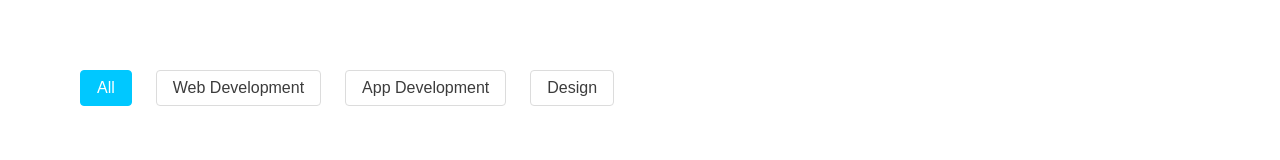
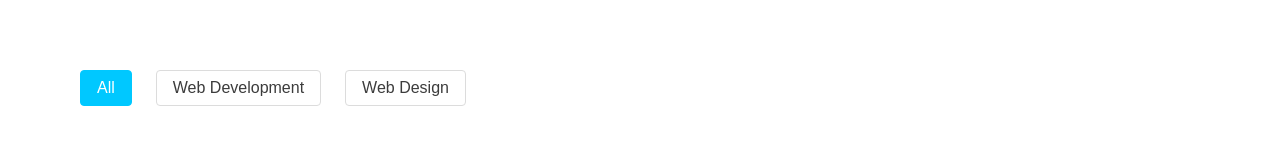
Before and after one commit to MaiTheHao/myprofile-website, a Next.js app: page /portfolio in a window 1280 px wide. Shown: the part 290-450 px from the top of the page. Built offline with nearby package versions, Linux system fonts and the light colour scheme; a web font is replaced by a local one.

Commit message:
refactor portfolio page; enhance filter functionality and update project details

```diff
--- a/src/app/(pages)/portfolio/page.tsx
+++ b/src/app/(pages)/portfolio/page.tsx
@@ -2,11 +2,8 @@
 import React, { useState } from 'react';
 import styles from './Portfolio.module.scss';
 import ProjectCard from '@/components/project_card/ProjectCard';
-import {
-  PORTFOLIO_PAGE_CONTENT,
-  PORTFOLIO_FILTERS,
-  PORTFOLIO_ITEMS,
-} from '@/const/pages/portfolio';
+import { PORTFOLIO_CATEGORIES, PORTFOLIO_ITEMS } from '@/const/pages/portfolio';
+import { isEqualStr, notEqualStr } from '@/utils';
 
 type Props = {};
 
@@ -14,24 +11,23 @@ function Portfolio({}: Props) {
   const [activeFilters, setActiveFilters] = useState<string[]>(['All']);
 
   const handleFilterClick = (filter: string) => {
-    if (filter === 'All') {
-      // If "All" is clicked, reset to only "All"
+    if (isEqualStr(filter, 'All')) {
       setActiveFilters(['All']);
     } else {
-      // If any other filter is clicked
       setActiveFilters((prevFilters) => {
-        // If "All" is currently selected, remove it
-        const filtersWithoutAll = prevFilters.filter((f) => f !== 'All');
-
-        // Check if the filter is already selected
+        const filtersWithoutAll = prevFilters.filter((f) =>
+          notEqualStr(f, 'All'),
+        );
         if (filtersWithoutAll.includes(filter)) {
-          // Remove the filter if it's already selected
-          const result = filtersWithoutAll.filter((f) => f !== filter);
-          // If no filters left, default to "All"
+          const result = filtersWithoutAll.filter((f) =>
+            notEqualStr(f, filter),
+          );
           return result.length ? result : ['All'];
         } else {
-          // Add the new filter
-          return [...filtersWithoutAll, filter];
+          const newFilters = [...filtersWithoutAll, filter];
+          return newFilters.length === PORTFOLIO_CATEGORIES.length - 1
+            ? ['All']
+            : newFilters;
         }
       });
     }
@@ -44,16 +40,16 @@ function Portfolio({}: Props) {
   return (
     <div className={styles.container}>
       <div className={styles.portfolio_header}>
-        <h1 className={styles.portfolio_title}>
-          {PORTFOLIO_PAGE_CONTENT.title}
-        </h1>
+        <h1 className={styles.portfolio_title}>My Portfolio</h1>
         <p className={styles.portfolio_description}>
-          {PORTFOLIO_PAGE_CONTENT.description}
+          Showcasing my recent projects and works. Each project represents my
+          skills, problem-solving abilities, and passion for creating impactful
+          solutions.
         </p>
       </div>
 
       <div className={styles.filter_section}>
-        {PORTFOLIO_FILTERS.map((filter) => (
+        {PORTFOLIO_CATEGORIES.map((filter) => (
           <button
             key={filter}
             className={`${styles.filter_button} ${
--- a/src/components/social_links/SocialMedias.module.scss
+++ b/src/components/social_links/SocialMedias.module.scss
@@ -1,6 +1,6 @@
 @use '@scss_variables' as v;
 
-$icon_padding: v.$unit * 0.2;
+$icon_padding: v.$unit * .5;
 
 .list {
   position: relative;
--- a/src/const/pages/about.ts
+++ b/src/const/pages/about.ts
@@ -1,7 +1,7 @@
-import { USER_INFO, CAREER_INFO } from '../user';
+import { BASE_INFO, CAREER_INFO } from '../user';
 
 export const ABOUT_SECTIONS = {
-  personalInfo: USER_INFO.personalInfo,
+  personalInfo: BASE_INFO.personalInfo,
 
   columns: {
     left: [
--- a/src/const/pages/portfolio.ts
+++ b/src/const/pages/portfolio.ts
@@ -1,6 +1,44 @@
-import { ProjectCard as ProjectCardInterface } from '@/interfaces';
-import { PORTFOLIO_INFO } from '../user';
+import {
+  ProjectCard as ProjectCardInterface,
+} from '@/interfaces';
 
-export const PORTFOLIO_PAGE_CONTENT = PORTFOLIO_INFO.pageContent;
-export const PORTFOLIO_FILTERS = PORTFOLIO_INFO.categories;
-export const PORTFOLIO_ITEMS: ProjectCardInterface[] = PORTFOLIO_INFO.projects;
+// Projects
+export const PORTFOLIO_ITEMS: ProjectCardInterface[] = [
+  {
+    id: 1,
+    title: 'Neo-Profile Website',
+    category: 'Web Development',
+    imageUrl: '/imgs/Portfolio/My_Profile.jpg',
+    description:
+      'A personal website designed to showcase my skills, projects, and career journey while connecting with professionals in the tech industry.',
+    technologies: ['Next.js', 'Figma', 'Vercel'],
+    link: 'https://neo-profile.vercel.app/home',
+  },
+  {
+    id: 2,
+    title: 'Van Nang Mechanical Ltd. Landing Page',
+    category: 'Web Development',
+    imageUrl: '/imgs/Portfolio/Van_Nang.jpg',
+    description:
+      'A marketing landing page designed to attract investors and enhance brand awareness for Van Nang Mechanical Ltd. I was responsible for both design and development.',
+    technologies: ['Next.js', 'Figma', 'MongoDB', 'Vercel'],
+    link: 'https://vannang.vercel.app/landing',
+  },
+  {
+    id: 3,
+    title: 'Portfolio Website',
+    category: 'Web Design',
+    imageUrl: '/imgs/Default/Project.jpg',
+    description: 'Responsive portfolio website with modern design',
+    technologies: ['Next.js', 'SCSS', 'Framer Motion'],
+    link: 'https://example.com/project3',
+  },
+];
+
+// Generate categories array
+export const PORTFOLIO_CATEGORIES: string[] = ['All'];
+PORTFOLIO_ITEMS.map(({ category }, _index) => {
+  if (PORTFOLIO_CATEGORIES.indexOf(category) === -1) {
+    PORTFOLIO_CATEGORIES.push(category);
+  }
+});
--- a/src/const/user.ts
+++ b/src/const/user.ts
@@ -1,12 +1,7 @@
-import {
-  UserInfo,
-  SocialMediaLinks,
-  CareerInfo,
-  PortfolioInfo,
-} from '@/interfaces';
+import { UserInfo, SocialMediaLinks, CareerInfo } from '@/interfaces';
 
 // User information
-export const USER_INFO: UserInfo = {
+export const BASE_INFO: UserInfo = {
   name: 'Mai The Hao',
   nickname: 'Neo',
   birth: new Date(2006, 12, 5),
@@ -79,44 +74,3 @@ export const CAREER_INFO: CareerInfo = {
     'Lead pianist in performing arts events.',
   ],
 };
-
-// Portfolio information
-export const PORTFOLIO_INFO: PortfolioInfo = {
-  projects: [
-    {
-      id: 1,
-      title: 'Neo-Profile Website',
-      category: 'Web Development',
-      imageUrl: '/imgs/Portfolio/My_Profile.jpg',
-      description:
-        'A personal website designed to showcase my skills, projects, and career journey while connecting with professionals in the tech industry.',
-      technologies: ['Next.js', 'Figma', 'Vercel'],
-      link: 'https://neo-profile.vercel.app/home',
-    },
-    {
-      id: 2,
-      title: 'Van Nang Mechanical Ltd. Landing Page',
-      category: 'Web Development',
-      imageUrl: '/imgs/Portfolio/Van_Nang.jpg',
-      description:
-        'A marketing landing page designed to attract investors and enhance brand awareness for Van Nang Mechanical Ltd. I was responsible for both design and development.',
-      technologies: ['Next.js', 'Figma', 'MongoDB', 'Vercel'],
-      link: 'https://vannang.vercel.app/landing',
-    },
-    {
-      id: 3,
-      title: 'Portfolio Website',
-      category: 'Web Design',
-      imageUrl: '/imgs/Default/Project.jpg',
-      description: 'Responsive portfolio website with modern design',
-      technologies: ['Next.js', 'SCSS', 'Framer Motion'],
-      link: 'https://example.com/project3',
-    },
-  ],
-  categories: ['All', 'Web Development', 'App Development', 'Design'],
-  pageContent: {
-    title: 'My Portfolio',
-    description:
-      'Showcasing my recent projects and works. Each project represents my skills, problem-solving abilities, and passion for creating impactful solutions.',
-  },
-};
--- a/src/utils/index.ts
+++ b/src/utils/index.ts
@@ -0,0 +1 @@
+export * from './string';
--- /dev/null
+++ b/src/utils/string.ts
@@ -0,0 +1,40 @@
+/**
+ * Normalizes a string based on the provided options.
+ * @param str - The input string to normalize
+ * @param options - Array of normalization options to apply
+ * @returns The normalized string
+ * @remarks
+ * Available options:
+ * - `trim`: Removes leading and trailing whitespace
+ * - `lowercase`: Converts string to lowercase
+ * - `removeSpaces`: Removes all whitespace characters
+ * - `alphanumeric`: Removes all non-alphanumeric characters
+ * - `numeric`: Removes all non-numeric characters
+ */
+export const normalizeStr = (str: string, options: string[] = []): string => {
+  const pipelines: Record<string, (s: string) => string> = {
+    trim: (s) => s.trim(),
+    lowercase: (s) => s.toLowerCase(),
+    removeSpaces: (s) => s.replace(/\s+/g, ''),
+    alphanumeric: (s) => s.replace(/[^a-zA-Z0-9]/g, ''),
+    numeric: (s) => s.replace(/[^0-9]/g, ''),
+  };
+
+  let result = str;
+  options.forEach((opt) => {
+    if (opt in pipelines) {
+      result = pipelines[opt](result);
+    }
+  });
+  return result;
+};
+
+export const isEqualStr = (a: string, b: string): boolean => {
+  a = normalizeStr(a, ['removeSpaces', 'lowercase']);
+  b = normalizeStr(b, ['removeSpaces', 'lowercase']);
+  return a === b;
+};
+
+export const notEqualStr = (a: string, b: string): boolean => {
+  return !isEqualStr(a, b);
+};
```
